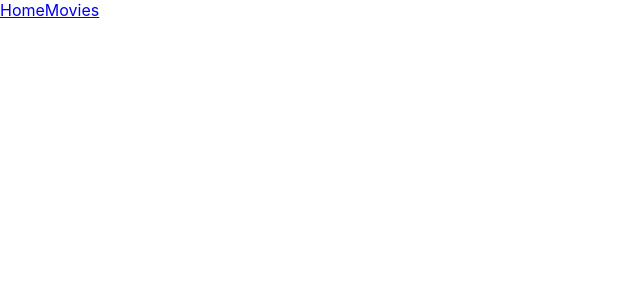
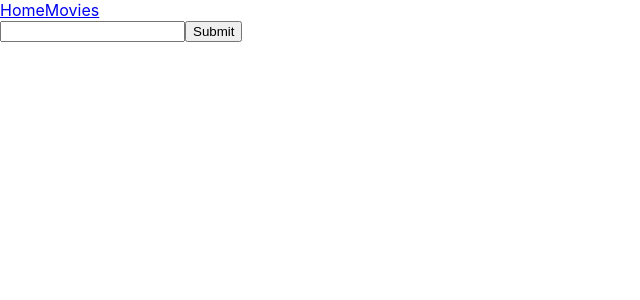
Before and after one commit to shandaliuk/goit-react-hw-05-movies, a React (Create React App) app: page /movies in a window 1280 px wide. Shown: the top 300 px of the page, without its empty margins (0-640 px from the left). Built offline with nearby package versions, Linux system fonts and the light colour scheme.

Commit message:
Added Home and Movies sections

```diff
--- a/package.json
+++ b/package.json
@@ -7,6 +7,7 @@
     "@testing-library/jest-dom": "^5.16.3",
     "@testing-library/react": "^12.1.4",
     "@testing-library/user-event": "^13.5.0",
+    "axios": "^1.2.3",
     "react": "^18.1.0",
     "react-dom": "^18.1.0",
     "react-router-dom": "^6.7.0",
--- a/src/components/SharedLayout.jsx
+++ b/src/components/SharedLayout.jsx
@@ -1,10 +1,11 @@
-import { NavLink } from 'react-router-dom';
+import { NavLink, Outlet } from 'react-router-dom';
 
 export const SharedLayout = () => {
   return (
     <nav>
       <NavLink to="/">Home</NavLink>
       <NavLink to="/movies">Movies</NavLink>
+      <Outlet />
     </nav>
   );
 };
--- a/src/components/services/getMovies.js
+++ b/src/components/services/getMovies.js
@@ -0,0 +1,17 @@
+import axios from 'axios';
+
+axios.defaults.baseURL = 'https://api.themoviedb.org/3';
+
+const API_KEY = 'f482511e908c5491e9f1e2c33a3c3db7';
+
+export const getTrendingMovies = async () => {
+  const result = await axios.get(`/trending/movie/day?api_key=${API_KEY}`);
+  return result.data.results;
+};
+
+export const getMoviesByName = async query => {
+  const result = await axios.get(
+    `/search/movie?api_key=${API_KEY}&query=${query}`
+  );
+  return result.data.results;
+};
--- a/src/pages/Home.jsx
+++ b/src/pages/Home.jsx
@@ -1,3 +1,27 @@
+import { useState, useEffect } from 'react';
+import { Link } from 'react-router-dom';
+import { getTrendingMovies } from 'components/services/getMovies';
+
 export const Home = () => {
-  return <h1>Trending today</h1>;
+  const [movies, setMovies] = useState([]);
+
+  useEffect(() => {
+    const updateMovies = async () => {
+      const movies = await getTrendingMovies();
+      setMovies(movies);
+    };
+    updateMovies();
+  }, []);
+
+  return (
+    <main>
+      <ul>
+        {movies.map(movie => (
+          <li key={movie.id}>
+            <Link to={`movies/${movie.id}`}>{movie.title}</Link>
+          </li>
+        ))}
+      </ul>
+    </main>
+  );
 };
--- a/src/pages/Movies.jsx
+++ b/src/pages/Movies.jsx
@@ -1,3 +1,38 @@
+import { useState } from 'react';
+import { Link } from 'react-router-dom';
+import { getMoviesByName } from 'components/services/getMovies';
+
 export const Movies = () => {
-  return null;
+  const [input, setInput] = useState('');
+  const [movies, setMovies] = useState([]);
+
+  const handleChange = event => setInput(event.target.value);
+
+  const handleSubmit = async event => {
+    event.preventDefault();
+    const movies = await getMoviesByName(input);
+    setMovies(movies);
+    setInput('');
+  };
+
+  return (
+    <main>
+      <form onSubmit={handleSubmit}>
+        <input
+          type="text"
+          autoComplete="off"
+          value={input}
+          onChange={handleChange}
+        />
+        <button type="submit">Submit</button>
+      </form>
+      <ul>
+        {movies.map(movie => (
+          <li key={movie.id}>
+            <Link to={`movies/${movie.id}`}>{movie.title}</Link>
+          </li>
+        ))}
+      </ul>
+    </main>
+  );
 };
```
Also changed, not shown: 1 other file (tests, documents, lock files or other folders).
